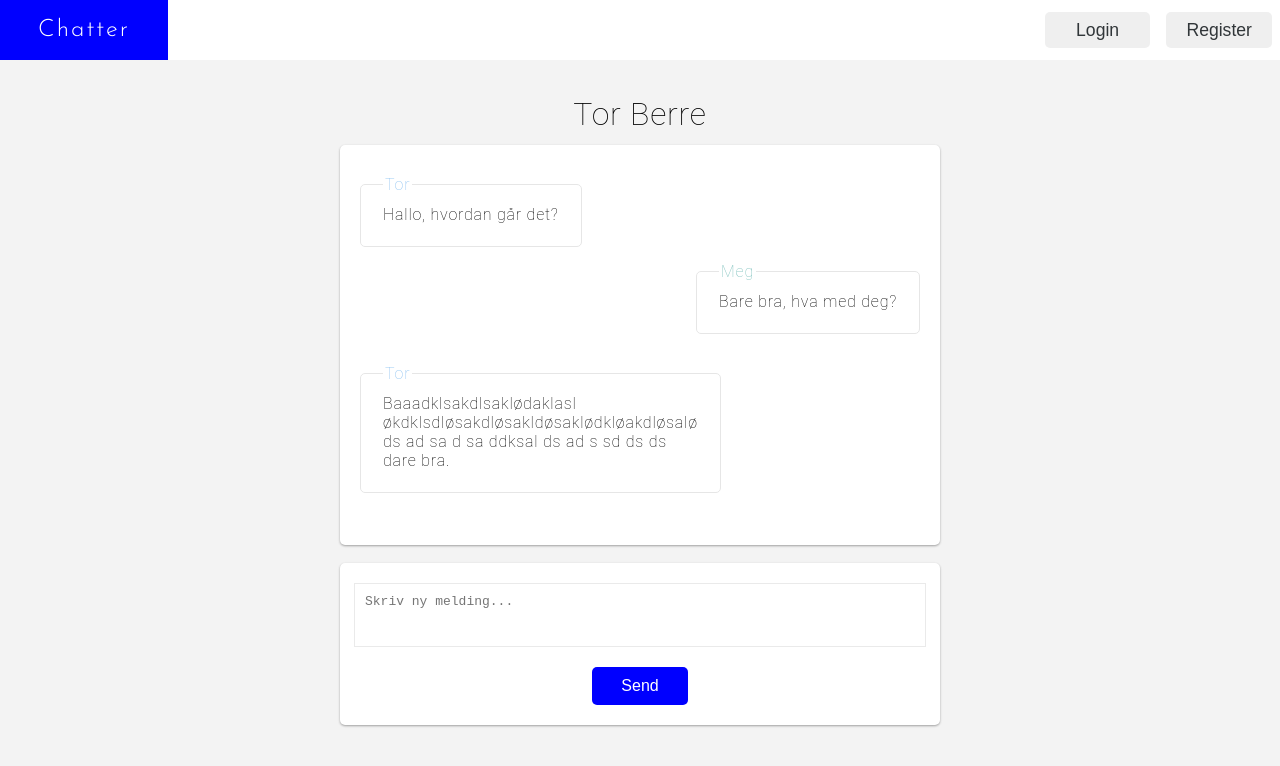
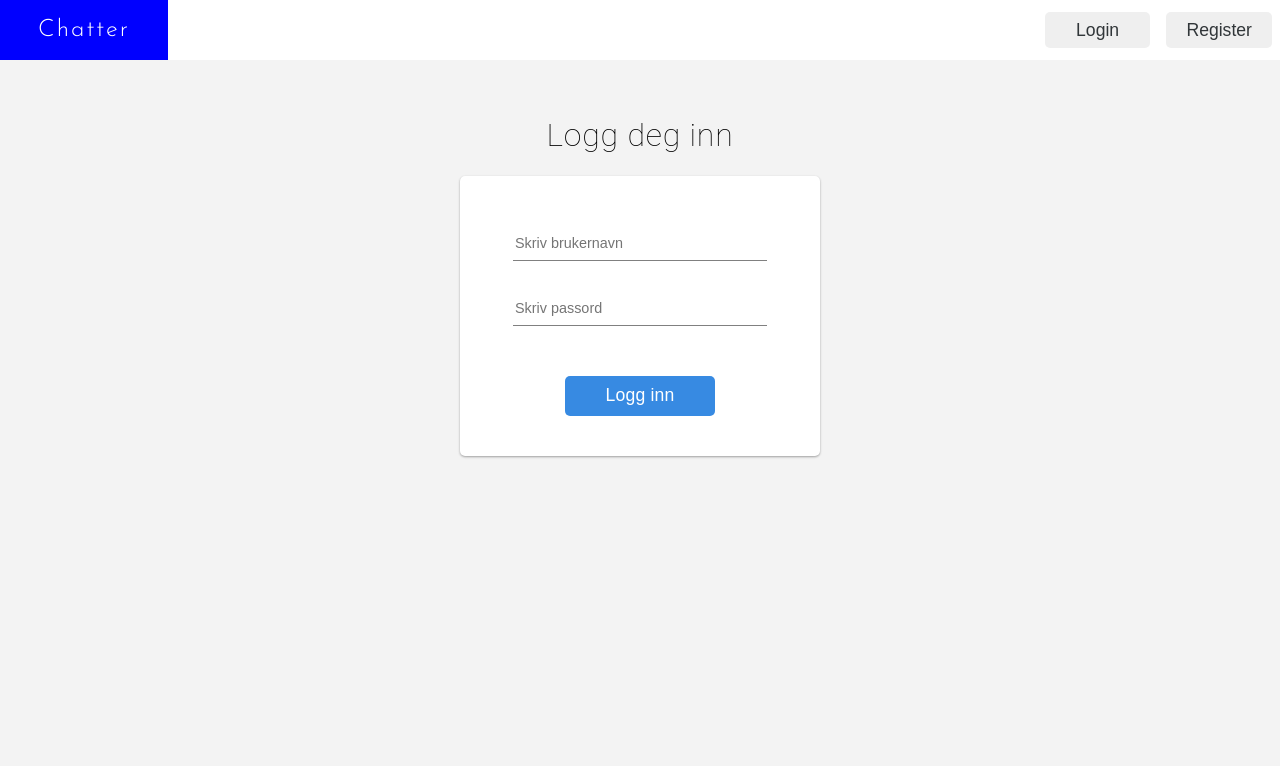
Before and after one commit to tor0405/chatter, a React (Create React App) app in the folder frontend/: page /#/login in a window 1280 px wide. Before the commit this address led to /#/chat. Shown: the top 766 px of the page. Built offline with nearby package versions, Linux system fonts and the light colour scheme.

Commit message:
even more styling

```diff
--- a/frontend/src/views/chat/Chat.scss
+++ b/frontend/src/views/chat/Chat.scss
@@ -100,7 +100,7 @@
   width: 6em;
   font-weight: 100;
   color: white;
-  background-color: blue;
+  background-color: #378ae2;
   border-radius: 5px;
   font-size: 1em;
   border: none;
@@ -108,6 +108,6 @@
   transition: all 0.15s ease-in-out;
 
   &:hover{
-    background-color: blue;
+    background-color: #3795ed;
   }
 }
--- a/frontend/src/views/login/Login.scss
+++ b/frontend/src/views/login/Login.scss
@@ -52,17 +52,17 @@
   width:150px;
   outline: none;
   margin-top:10px;
-  background-color: blue;
+  background-color: #378ae2;
   border-radius: 5px;
   color:white;
   font-weight: 100;
   letter-spacing: 0.2px;
   border: none;
-  font-size: 1em;
+  font-size: 1.1em;
   height:40px;
   transition: all 0.15s ease-in-out;
 
   &:hover{
-    background-color: #2122ff;
+    background-color: #3795ed;
   }
 }
```
